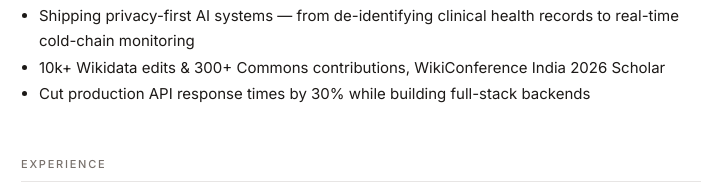
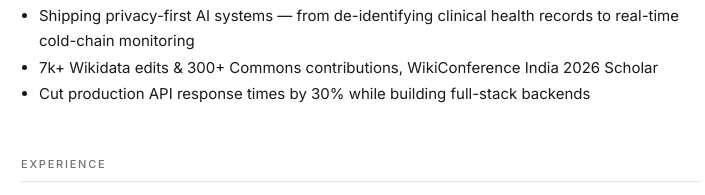
Before and after one commit to Manishthakur99/Aeravat, a website: page index.html in a window 1280 px wide. Shown: the part 354-549 px from the top of the page, 373-1078 px from the left. Drawn offline with Linux system fonts and the light colour scheme; a script that the page names is missing.

Commit message:
update: keep 10k+ Edits badge in open-source, revert other mentions to 7k+

```diff
--- a/index.html
+++ b/index.html
@@ -260,7 +260,7 @@
     <li>Top 3 at AlgoVerse 2025 (Microsoft, Noida) &amp; 11x Hackathon Finalist</li>
     <li>Building autonomous agent workflows (LangGraph, Cyclic RAG) with guardrails so models never fail silently</li>
     <li>Shipping privacy-first AI systems — from de-identifying clinical health records to real-time cold-chain monitoring</li>
-    <li>10k+ Wikidata edits &amp; 300+ Commons contributions, WikiConference India 2026 Scholar</li>
+    <li>7k+ Wikidata edits &amp; 300+ Commons contributions, WikiConference India 2026 Scholar</li>
     <li>Cut production API response times by 30% while building full-stack backends</li>
   </ul>
 </section>
@@ -403,7 +403,7 @@
         <a class="title" href="https://meta.wikimedia.org/wiki/User:Manishontop02" target="_blank" rel="noopener">Active Wikimedia Contributor</a>
         <span class="date">10k+ Edits</span>
       </div>
-      <p><strong>10k+ Wikidata edits</strong> and <strong>300+ Commons uploads</strong> — helping keep free knowledge open, structured, and accessible for everyone.</p>
+      <p><strong>7k+ Wikidata edits</strong> and <strong>300+ Commons uploads</strong> — helping keep free knowledge open, structured, and accessible for everyone.</p>
       <ul>
         <li>Awarded a full scholarship to present at <strong><a href="https://meta.wikimedia.org/wiki/WikiConference_India_2026" target="_blank" rel="noopener">WikiConference India 2026</a></strong>.</li>
         <li>Written and improved articles across Hindi Wikipedia, English Wikipedia, and Wikivoyage.</li>
```
